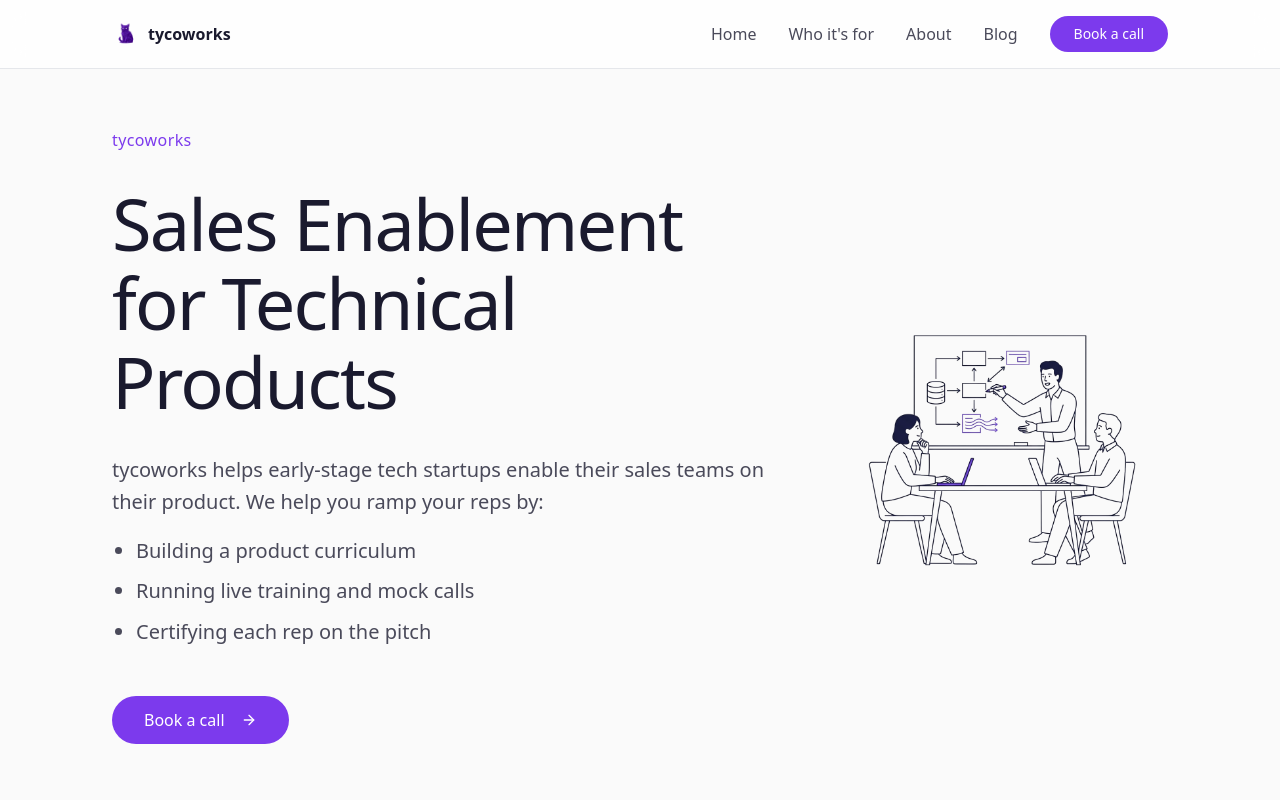
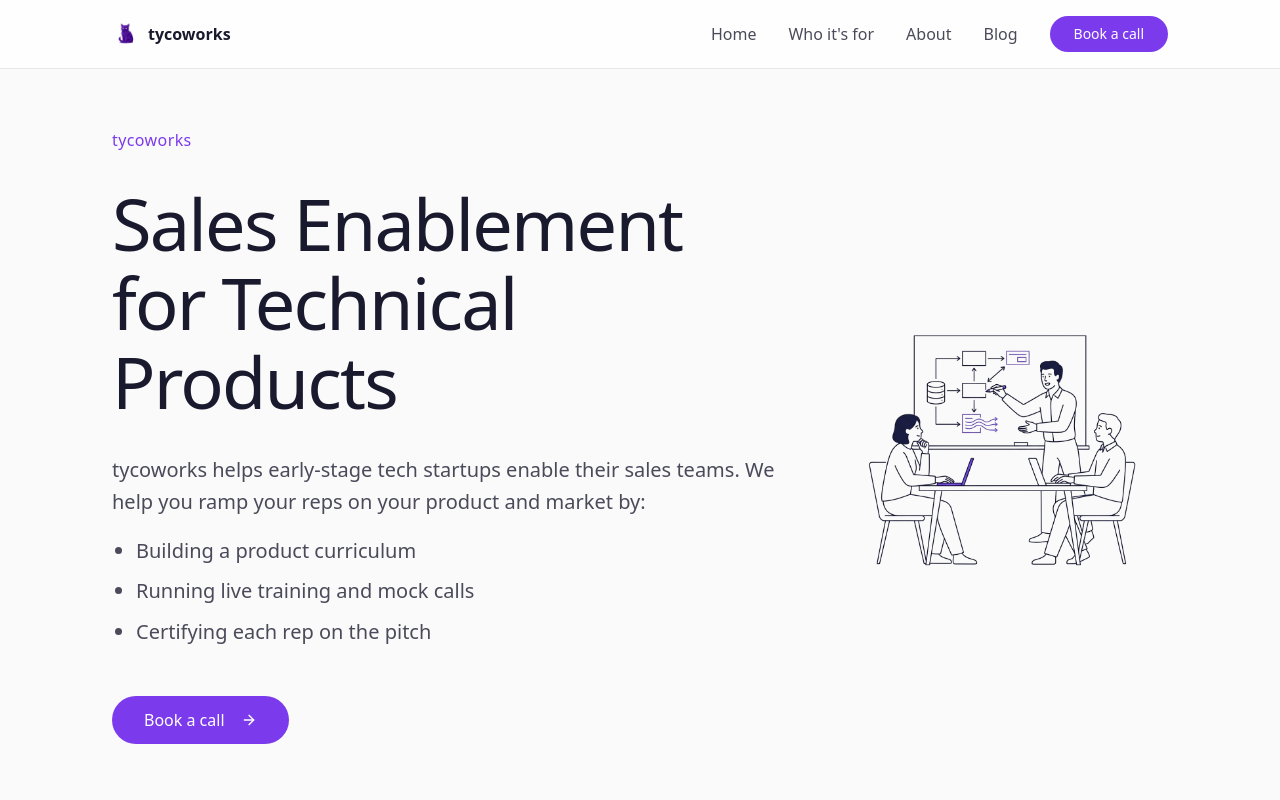
Before and after one commit to tycoworks/website, a Next.js app: page / in a window 1280 px wide. Shown: the top 800 px of the page. Built offline with nearby package versions, Linux system fonts and the light colour scheme.

Commit message:
Hero: ramp your reps on your product and market

```diff
--- a/src/app/page.tsx
+++ b/src/app/page.tsx
@@ -164,7 +164,7 @@ export default function Home() {
             </motion.h1>
 
             <motion.p className="text-lg md:text-xl text-[#4a4a5a] leading-relaxed mb-4" variants={fadeUp}>
-              tycoworks helps early-stage tech startups enable their sales teams on their product. We help you ramp your reps by:
+              tycoworks helps early-stage tech startups enable their sales teams. We help you ramp your reps on your product and market by:
             </motion.p>
             <motion.ul className="text-lg md:text-xl text-[#4a4a5a] leading-relaxed mb-12 space-y-2 list-disc pl-6" variants={fadeUp}>
               <li>Building a product curriculum</li>
```
